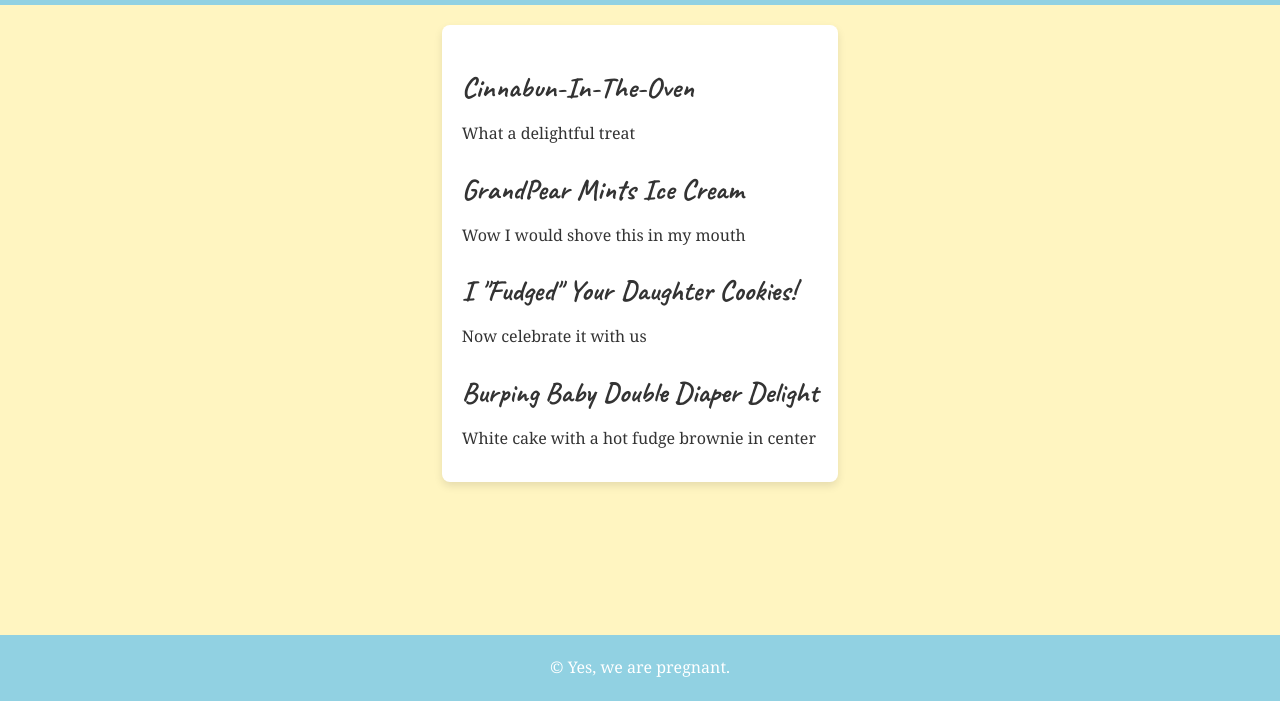
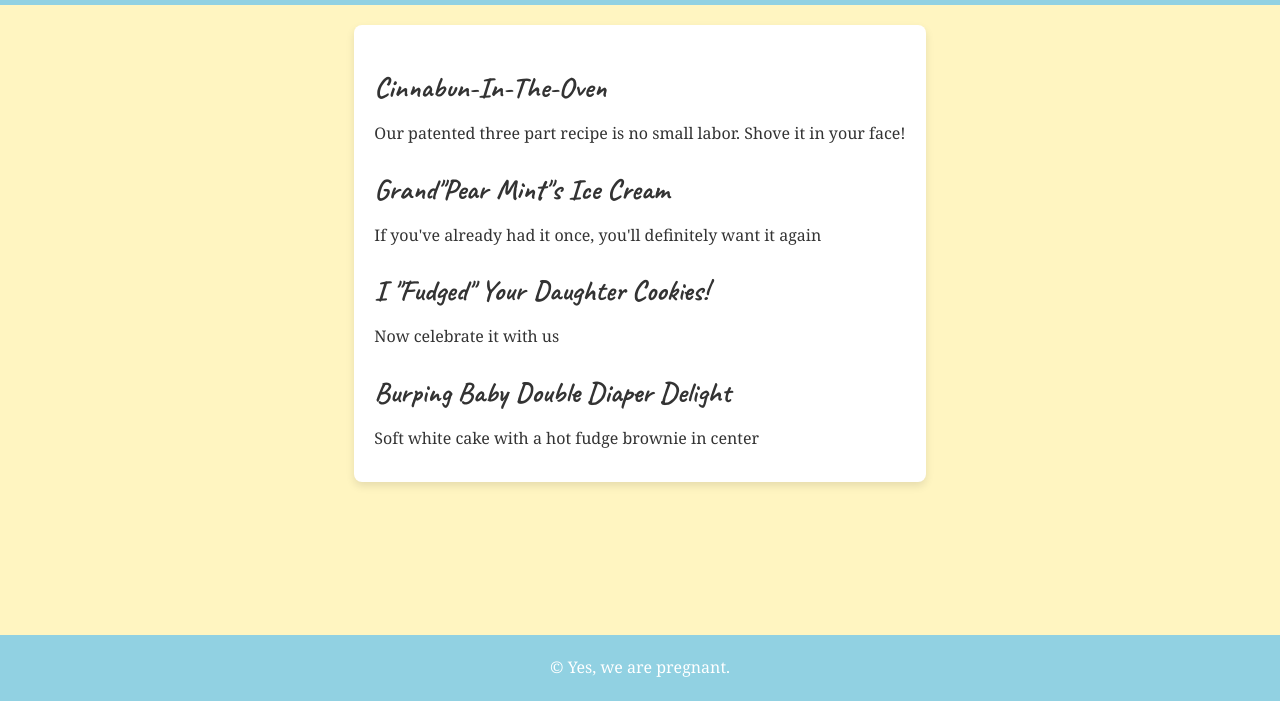
Before and after one commit to ajk-151/akarwedding, a plain HTML site: page index.html in a window 1280 px wide. Shown: the part 99-800 px from the top of the page. Drawn offline with Linux system fonts and the light colour scheme.

Commit message:
updated descs

```diff
--- a/index.html
+++ b/index.html
@@ -18,12 +18,12 @@
   <main>
     <section>
       <h2>Cinnabun-In-The-Oven</h2>
-      <p>What a delightful treat</p>
+      <p>Our patented three part recipe is no small labor.  Shove it in your face!</p>
     </section>
 
     <section>
-        <h2>GrandPear Mints Ice Cream</h2>
-        <p>Wow I would shove this in my mouth</p>
+        <h2>Grand"Pear Mint"s Ice Cream</h2>
+        <p>If you've already had it once, you'll definitely want it again</p>
     </section>
 
     <section>
@@ -33,7 +33,7 @@
 
     <section>
         <h2>Burping Baby Double Diaper Delight</h2>
-        <p>White cake with a hot fudge brownie in center</p>
+        <p>Soft white cake with a hot fudge brownie in center</p>
     </section>
   </main>
 
```
